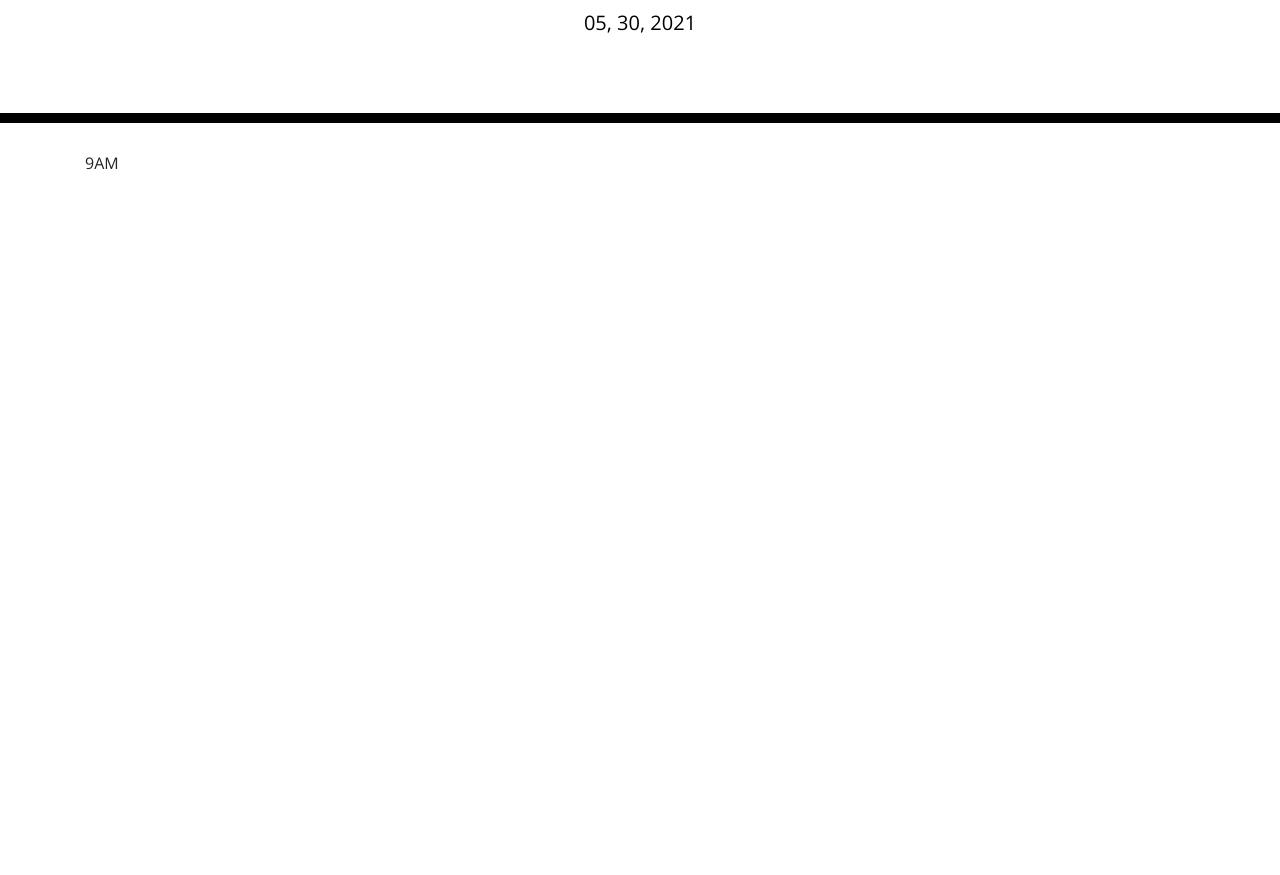
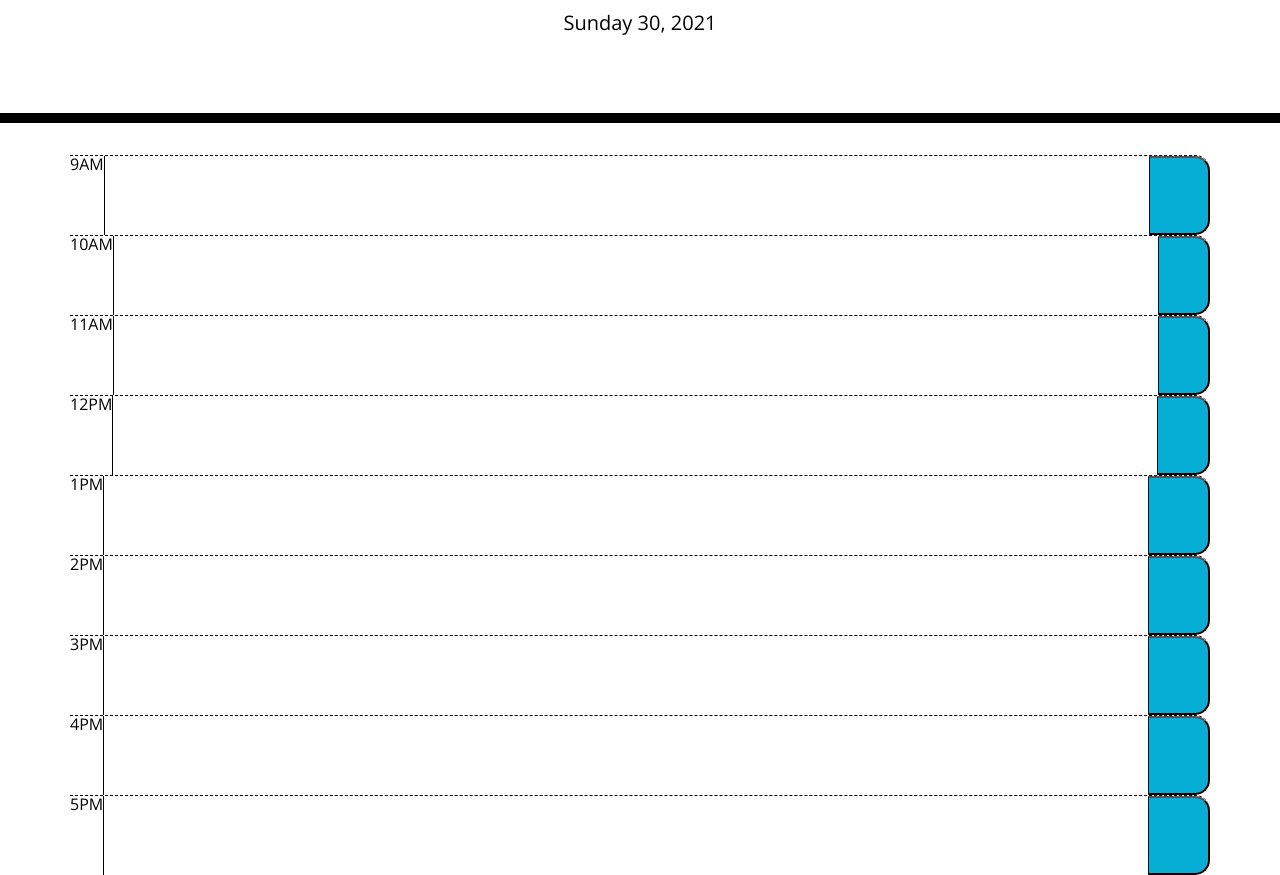
Before and after one commit to Joker282855/Calendar, a plain HTML site: page index.html in a window 1280 px wide. Shown: the part 181-1056 px from the top of the page. Before the commit the page ends 800 px from the top, so only its background shows below. Drawn offline with nearby package versions, Linux system fonts and the light colour scheme.

Commit message:
added timeblocks to the weekly planner

```diff
--- a/assets/js/calendar.js
+++ b/assets/js/calendar.js
@@ -1,4 +1,4 @@
 var todaysDate = document.querySelector("#currentDay");
 var currentDate = moment();
 
-todaysDate.textContent = currentDate.format("MM, DD, YYYY");
+todaysDate.textContent = currentDate.format("dddd DD, YYYY");
--- a/assets/style.css
+++ b/assets/style.css
@@ -40,6 +40,7 @@ textarea{
   background-color: #ffffff;
   color: #000000;
   border-top: 1px dashed #000000;
+  border-top-right-radius: 15px;
 }
 
 .past {
--- a/index.html
+++ b/index.html
@@ -28,10 +28,44 @@
       <p class="lead">A simple calendar app for scheduling your work day</p>
       <p id="currentDay" class="lead"></p>
     </header>
-    <div class="container">
+    <div class="container justify-content-around">
       <!-- Timeblocks go here -->
-      <div class="buisness-hour">9AM</div>
-      <div class="time-start"
+      <div class="row hour">9AM
+        <textarea class="col-11 description"></textarea>
+        <button id="btn" class="saveBtn col 0.5"></button>
+      </div>
+      <div class="row hour">10AM
+        <textarea class="col-11 description"></textarea>
+        <button id="btn" class="saveBtn col 0.5"></button>
+      </div>
+      <div class="row hour">11AM
+        <textarea class="col-11 description"></textarea>
+        <button id="btn" class="saveBtn col 0.5"></button>
+      </div>
+      <div class="row hour">12PM
+        <textarea class="col-11 description"></textarea>
+        <button id="btn" class="saveBtn col 0.5"></button>
+      </div>
+      <div class="row hour">1PM
+        <textarea class="col-11 description"></textarea>
+        <button id="btn" class="saveBtn col 0.5"></button>
+      </div>
+      <div class="row hour">2PM
+        <textarea class="col-11 description"></textarea>
+        <button id="btn" class="saveBtn col 0.5"></button>
+      </div>
+      <div class="row hour">3PM
+        <textarea class="col-11 description"></textarea>
+        <button id="btn" class="saveBtn col 0.5"></button>
+      </div>
+      <div class="row hour">4PM
+        <textarea class="col-11 description"></textarea>
+        <button id="btn" class="saveBtn col 0.5"></button>
+      </div>
+      <div class="row hour">5PM
+        <textarea class="col-11"></textarea>
+        <button id="btn" class="saveBtn col 0.5"></button>
+      </div>
     </div>
 
     <script src="https://code.jquery.com/jquery-3.4.1.min.js"></script>
```
